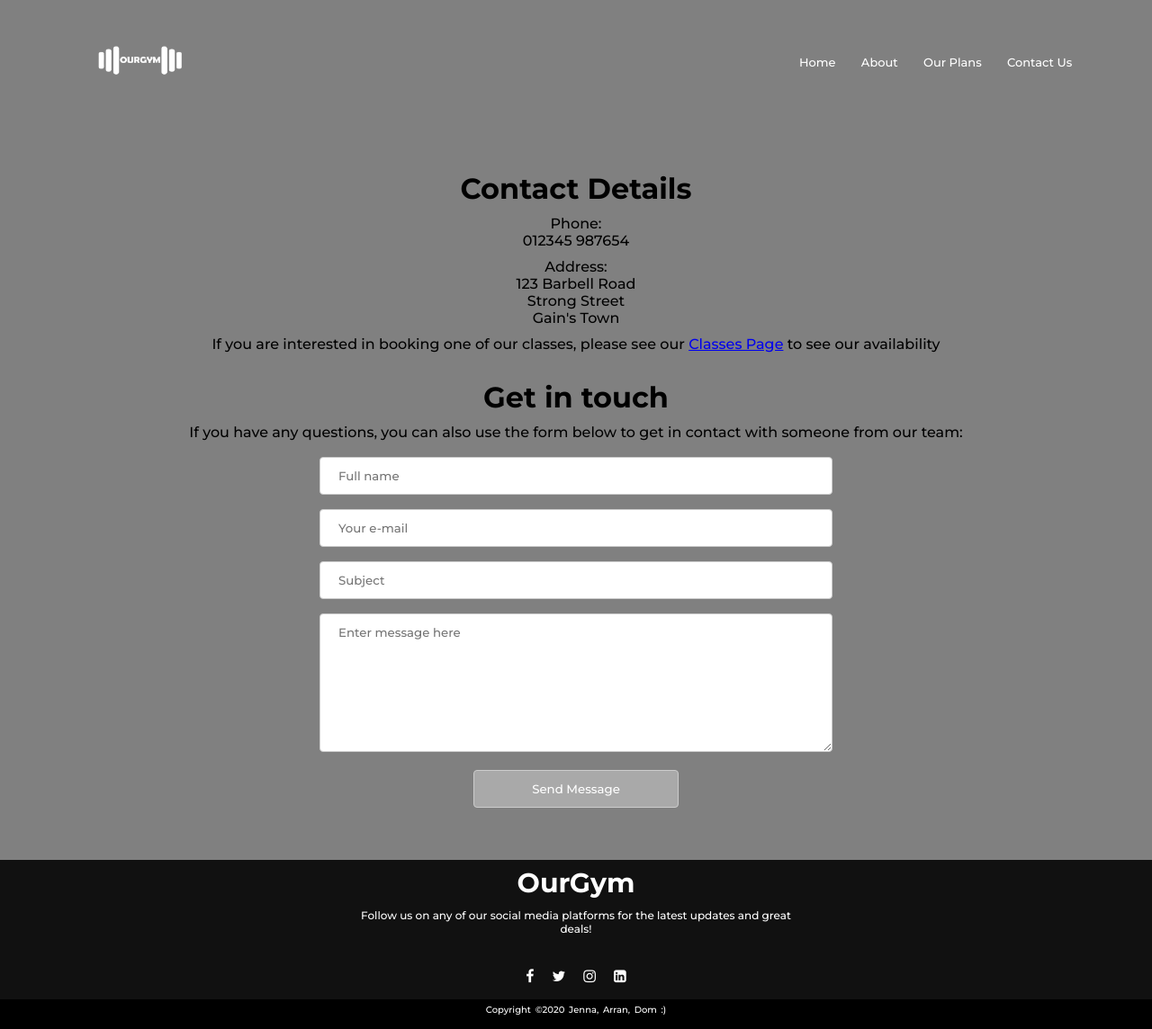
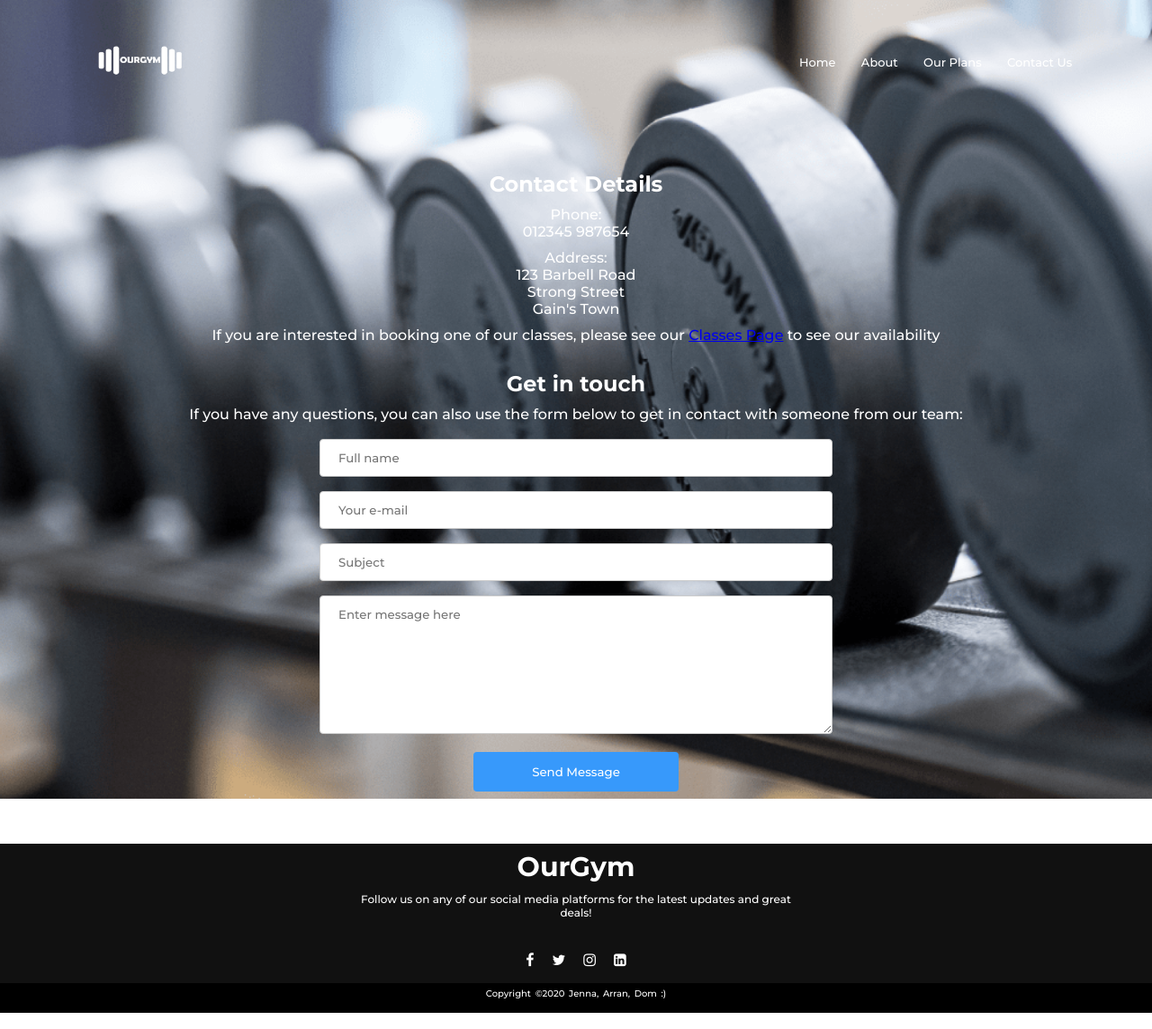
Before and after one commit to rgb20206/OurGymProject, a PHP site: page /php/CONTACT in a window 1280 px wide. Shown: the whole page at 90% size. Run offline with PHP 8.4, Linux system fonts and the light colour scheme; some libraries are stand-ins or nearby versions.

Commit message:
changed constants to reflect my links. Updated look of contact page. Edited header php script so links work. Updated styles

```diff
--- a/src/main/php/constants/constants.php
+++ b/src/main/php/constants/constants.php
@@ -1,8 +1,8 @@
 <?php
 
-define('HOME', 'https://devweb2020.cis.strath.ac.uk/~rgb20206/OurGymProject/index.php');
+define('HOME', 'https://devweb2020.cis.strath.ac.uk/~yxb20181/OurGymProject/src/main/php/index.php');
 define('ABOUT', 'https://devweb2020.cis.strath.ac.uk/~rgb20206/OurGymProject/about.php');
-define('CONTACT', 'https://devweb2020.cis.strath.ac.uk/~rgb20206/OurGymProject/contact.php');
+define('CONTACT', 'https://devweb2020.cis.strath.ac.uk/~yxb20181/OurGymProject/src/main/php/contact.php');
 define('PLANS', 'https://devweb2020.cis.strath.ac.uk/~rgb20206/OurGymProject/plans.php');
 define('FACILITIES', 'https://devweb2020.cis.strath.ac.uk/~rgb20206/OurGymProject/facilities.php');
 define('CLASSES', 'https://devweb2020.cis.strath.ac.uk/~rgb20206/OurGymProject/classes.php');
--- a/src/main/php/contact.php
+++ b/src/main/php/contact.php
@@ -18,11 +18,13 @@ include("constants/constants.php");
     <link href="https://fonts.googleapis.com/css2?family=Montserrat:ital,wght@0,500;0,700;1,100;1,200;1,300;1,600&display=swap" rel="stylesheet">
     <link rel="stylesheet" href="https://stackpath.bootstrapcdn.com/font-awesome/4.7.0/css/font-awesome.min.css">
 </head>
-<body style="background-color:grey" >
-
+<body>
+<section class="section-contact">
 <?php include("universal-header.php");  ?>
 
 <!--This contact form will use the php/mail script to send an email to my/our email address-->
+<!--    I'll add that functionality in the next release-->
+
 
 <div class="contact-page">
 
@@ -46,17 +48,16 @@ include("constants/constants.php");
         <h1>Get in touch</h1>
         <p>If you have any questions, you can also use the form below to get in contact with someone from our team:</p>
 
-        <form class="contact-form" method="post" action="">
+        <form class="contact-form" method="" action="">
             <input type="text" name="name" placeholder="Full name">
             <input type="email" name="mail" placeholder="Your e-mail">
             <input type="text" name="subject" placeholder="Subject">
             <textarea class="text-box" name="message" rows="8" cols="80" placeholder="Enter message here"></textarea>
-            <!--            <button type="submit" name="submit">Send Message</button>-->
-            <input type="submit" name="submit" value="Send Message">
+            <input class="btn" type="submit" name="submit" value="Send Message">
         </form>
     </div>
 </div>
-
+</section>
 
 <!---- FOOTER ---->
 
--- a/src/main/php/universal-header.php
+++ b/src/main/php/universal-header.php
@@ -3,10 +3,10 @@
         <a href="index.php"><img src="../resources/media/dumbbell-logo-white.png"></a>
         <div class="header-links">
             <ul>
-                <li><a href="<?php HOME ?>">Home</a></li>
-                <li><a href="<?php ABOUT ?>">About</a></li>
-                <li><a href="<?php PLANS ?>">Our Plans</a></li>
-                <li><a href="<?php CONTACT ?>">Contact Us</a></li>
+                <li><a href="<?php echo HOME ?>">Home</a></li>
+                <li><a href="<?php echo ABOUT ?>">About</a></li>
+                <li><a href="<?php echo PLANS ?>">Our Plans</a></li>
+                <li><a href="<?php echo CONTACT ?>">Contact Us</a></li>
             </ul>
         </div>
     </nav>
--- a/src/main/resources/css/style.css
+++ b/src/main/resources/css/style.css
@@ -149,13 +149,25 @@ footer{
 
 /*---- CONTACT PAGE ----*/
 
+
+.section-contact{
+    min-height: 100vh;
+    position: relative;
+    width: 100%;
+    background-image: url(../media/background-4.png);
+    background-position: center;
+    background-size: cover;
+}
+
 .contact-page {
     text-align: center;
     margin: 50px;
+    color: white;
 }
 
 .contact-info {
     margin: 20px;
+    background-size: 50px;
 }
 
 .contact-info h1, p {
@@ -187,16 +199,17 @@ input {
     box-sizing: border-box;
 }
 
-input[type=submit] {
+.btn {
     width: 40%;
-    background-color: darkgrey;
+    background-color: #3799fb;
+
     color: white;
-    /*padding: 14px 20px;*/
-    /*margin: 8px 0;*/
-    /*border: none;*/
-    /*border-radius: 4px;*/
+    padding: 14px 20px;
+    margin: 8px 0;
+    border: none;
+    border-radius: 4px;
 }
 
-input[type=submit]:hover {
-    background-color: #17252A;
+.btn:hover {
+    background-color: #95999d;
 }
```
Also changed, not shown: src/main/php/index.php (+4 -4 lines).
